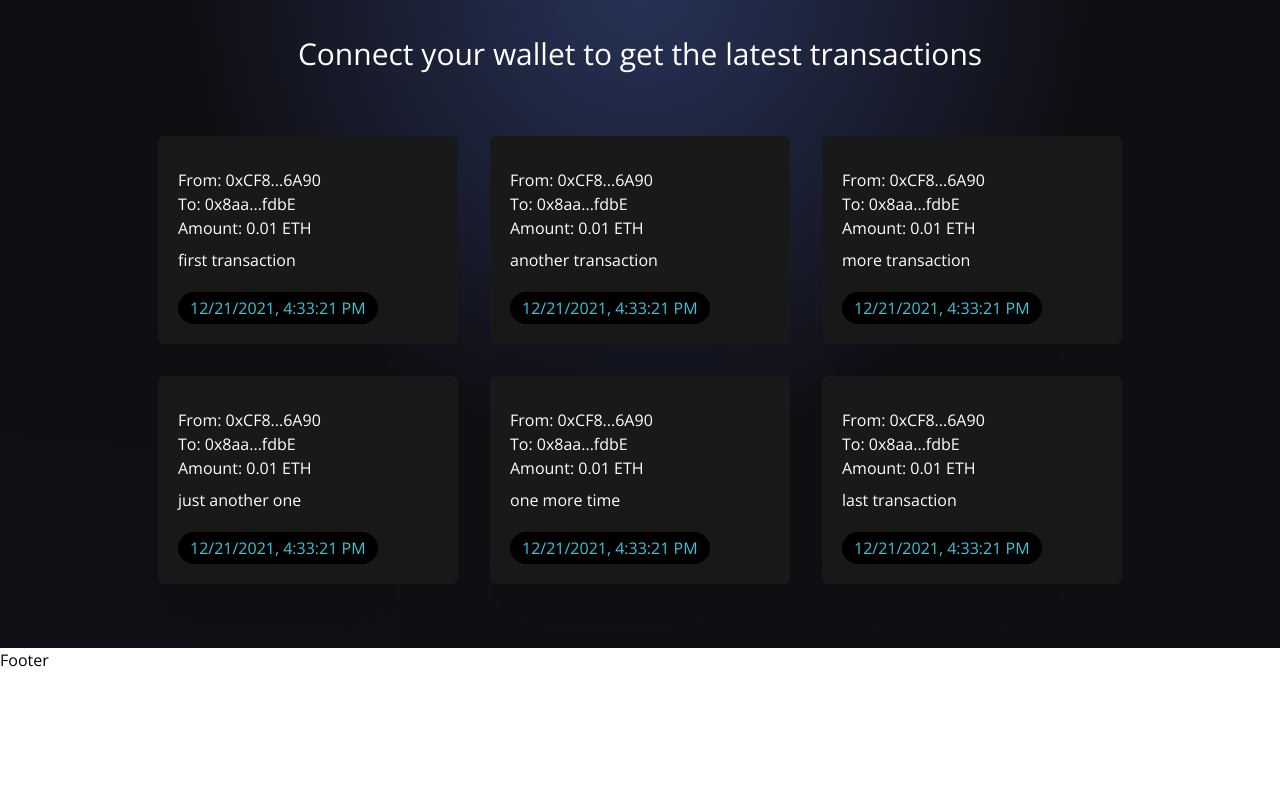
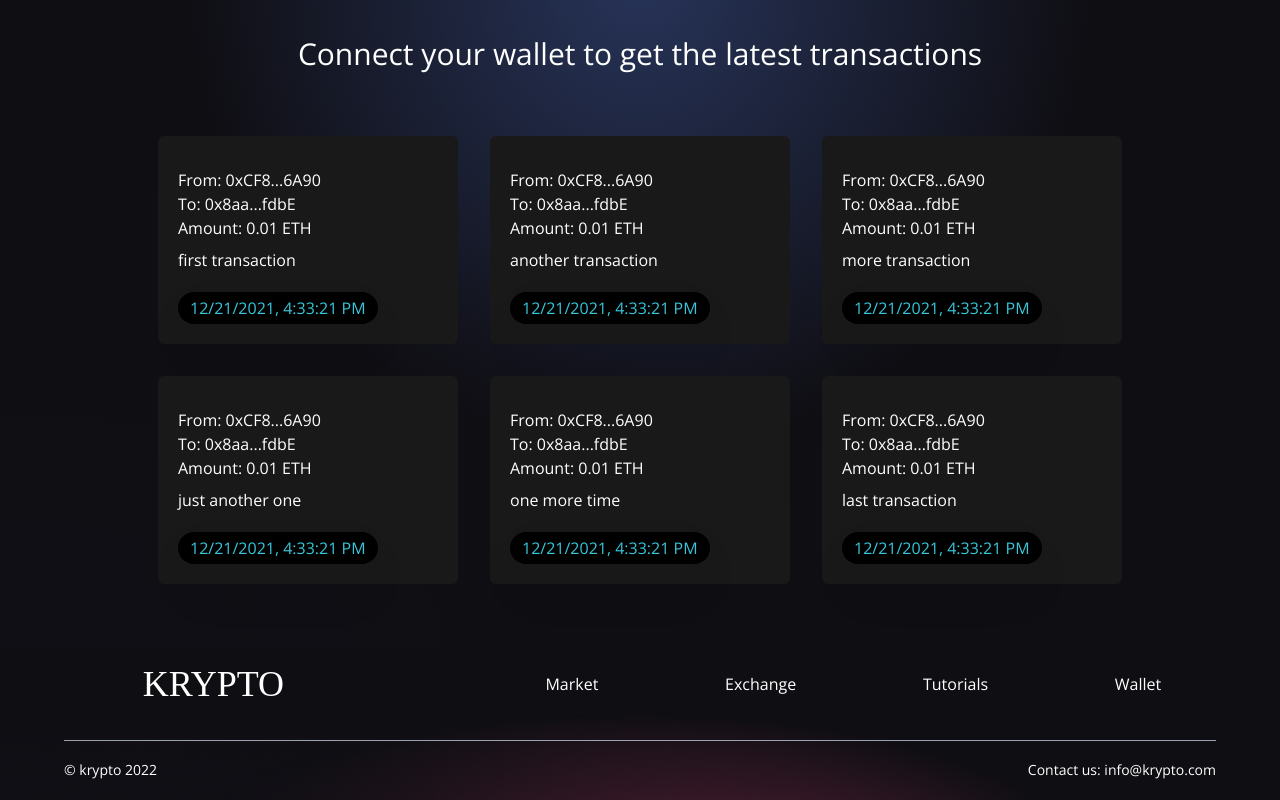
Before and after one commit to LouayH/krypto, a React (Vite) app in the folder frontend/: page / in a window 1280 px wide. Shown: the part 1110-1910 px from the top of the page. Before the commit the page ends 1782 px from the top, so only its background shows below. Built offline with nearby package versions, Linux system fonts and the light colour scheme; a web font is replaced by a local one.

Commit message:
Making of Footer component

```diff
--- a/frontend/src/components/Footer.jsx
+++ b/frontend/src/components/Footer.jsx
@@ -1,6 +1,23 @@
 const Footer = () => {
   return (
-    <p>Footer</p>
+    <div className="flex flex-col w-full md:justify-center justify-between items-center footer">
+      <div className="flex sm:flex-row flex-col w-full justify-between items-center my-4">
+        <div className="flex flex-[0.5] justify-center items-center">
+          <h1 className="logo text-white text-4xl">KRYPTO</h1>
+        </div>
+        <div className="flex flex-1 justify-evenly items-center flex-wrap w-full sm:mt-0 mt-5">
+          <p className="text-white text-base text-center mx-2 cursor-pointer">Market</p>
+          <p className="text-white text-base text-center mx-2 cursor-pointer">Exchange</p>
+          <p className="text-white text-base text-center mx-2 cursor-pointer">Tutorials</p>
+          <p className="text-white text-base text-center mx-2 cursor-pointer">Wallet</p>
+        </div>
+      </div>
+      <div className="sm:w-[90%] w-full h-[0.25px] bg-gray-400 mt-5" />
+      <div className="flex sm:w-[90%] w-full justify-between items-center my-5">
+        <p className="text-white text-sm text-center">&copy; krypto 2022</p>
+        <p className="text-white text-sm text-center">Contact us: info@krypto.com</p>
+      </div>
+    </div>
   );
 }
 
--- a/frontend/src/index.css
+++ b/frontend/src/index.css
@@ -40,6 +40,13 @@ body {
     radial-gradient(at 50% 0%, hsla(225,39%,25%,1) 0, transparent 50%);
 }
 
+.footer {
+  background-color: #0f0e13;
+  background-image:
+    radial-gradient(at 0% 100%, hsla(253,16%,7%,1) 0, transparent 53%),
+    radial-gradient(at 50% 150%, hsla(339,49%,30%,1) 0, transparent 50%);
+}
+
 .blue-glassmorphism {
   background: rgb(39, 51, 89, 0.4);
   border-radius: 16px;
```
